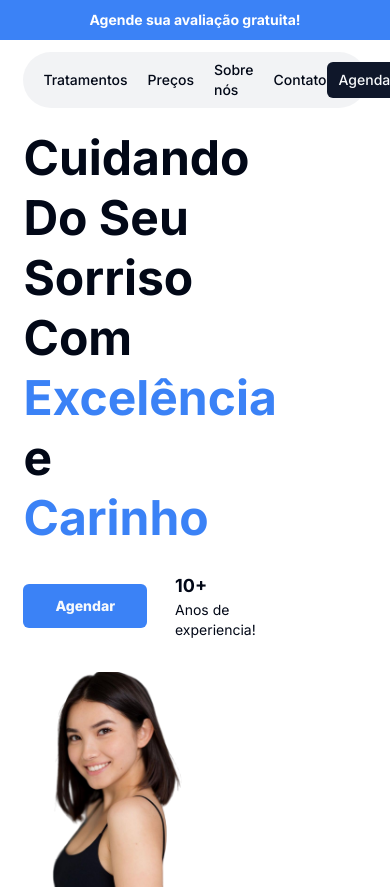
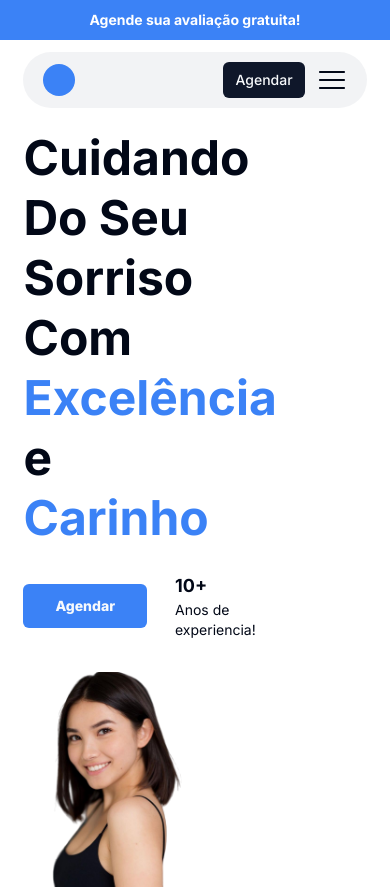
Before and after one commit to justheimsk/dentist-website-template, a Next.js app: page / in a window 390 px wide. Shown: the top 889 px of the page. Built offline with nearby package versions, Linux system fonts and the light colour scheme.

Commit message:
feat: made navbar responsive

```diff
--- a/components/layout/Navbar/Navbar.tsx
+++ b/components/layout/Navbar/Navbar.tsx
@@ -1,19 +1,25 @@
 import { Button } from "@/components/ui/button";
 import { MenuLink } from "./MenuLink";
 import { Container } from "../Container";
+import { RxHamburgerMenu } from "react-icons/rx";
 
 export function Navbar() {
   return (
-    <Container className="w-full sticky top-2">
+    <Container className="w-full sticky z-50 top-2">
       <nav className="h-14 mt-3 backdrop-blur-sm bg-opacity-50 bg-gray-200 rounded-full px-5 flex items-center justify-between">
         <div className="bg-blue-500 rounded-full h-8 w-8"></div>
-        <ul className="flex items-center gap-5">
+        <ul className="hidden lg:flex items-center gap-5">
           <MenuLink>Tratamentos</MenuLink>
           <MenuLink>Preços</MenuLink>
           <MenuLink>Sobre nós</MenuLink>
           <MenuLink>Contato</MenuLink>
         </ul>
-        <Button size="sm">Agendar</Button>
+        <div className="flex gap-3 cursor-pointer lg:gap-0 items-center justify-center">
+          <Button size="sm">Agendar</Button>
+          <div className="lg:hidden">
+            <RxHamburgerMenu className="text-3xl" />
+          </div>
+        </div>
       </nav>
     </Container>
   )
```
